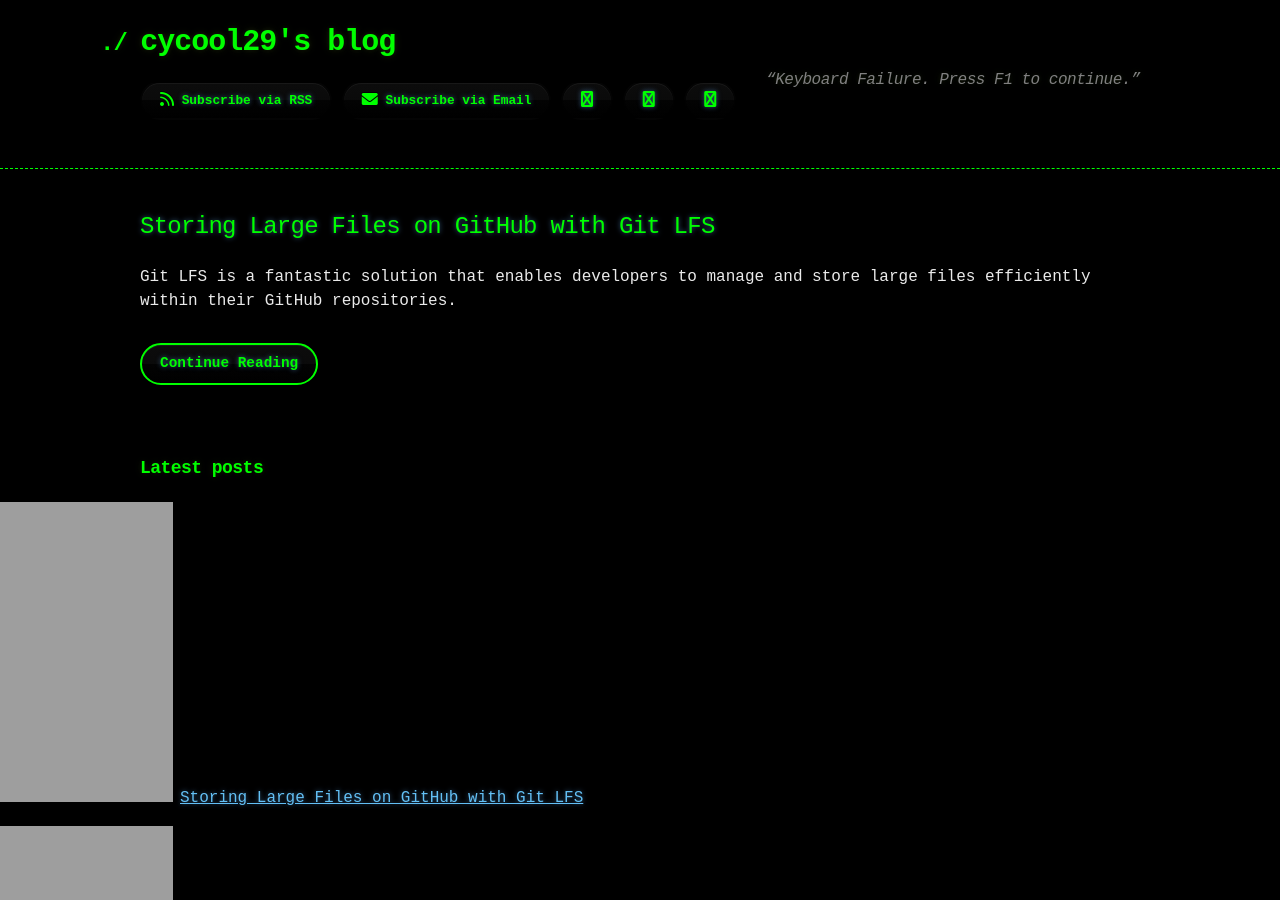
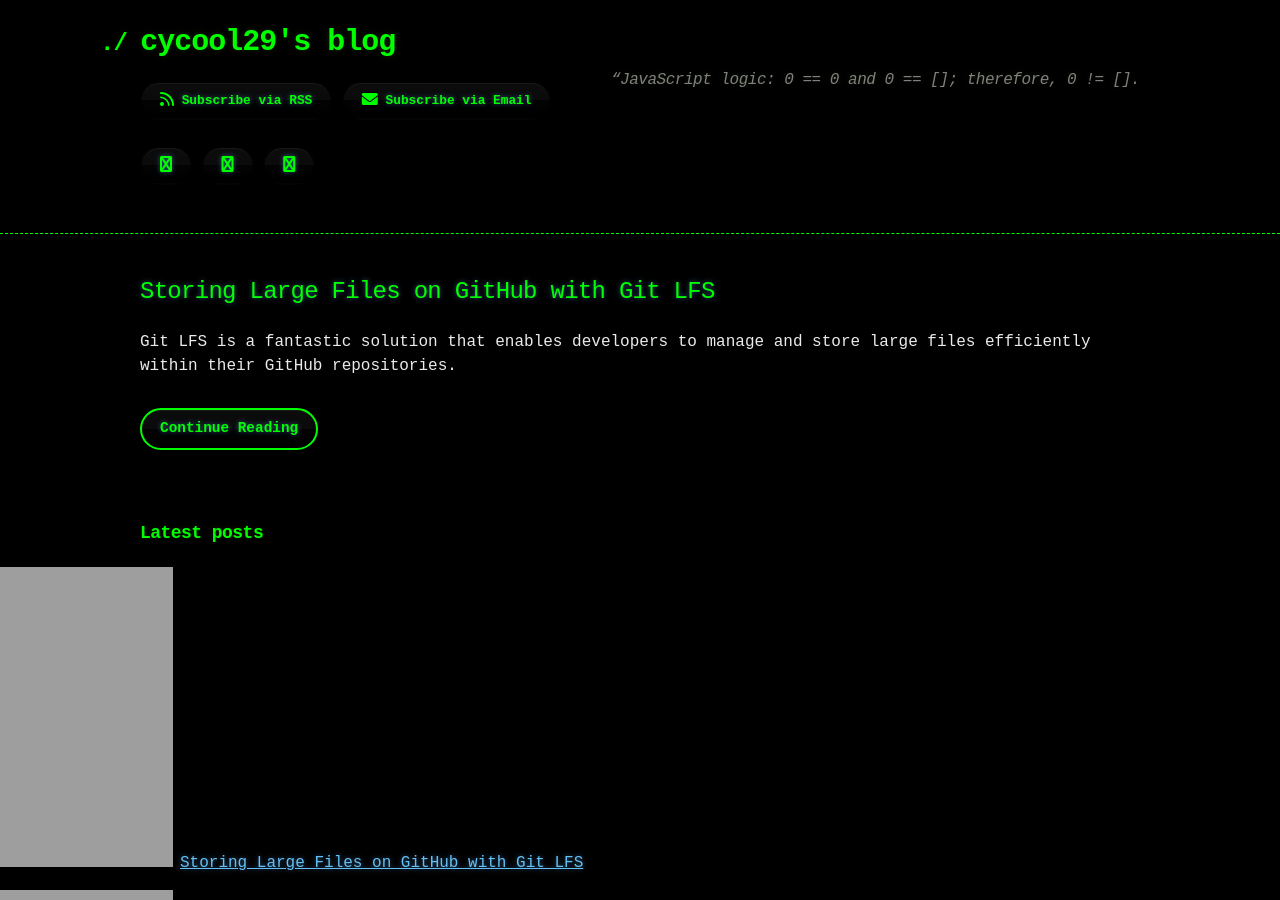
Before and after one commit to cycool29/cycool29.github.io, a Jekyll site: the page built from index.md, in a window 1280 px wide and 900 px high. Built offline with Jekyll 4.4.1, drawn with Linux system fonts in a browser that asks for light colours; a style sheet for code colours, icons or effects is not loaded.

Commit message:
Update quotes

```diff
--- a/_config.yml
+++ b/_config.yml
@@ -1,5 +1,5 @@
 title: cycool29's blog
-description: "“Keyboard Failure. Press F1 to continue.” "
+description: "“JavaScript logic: 0 == 0 and 0 == []; therefore, 0 != []. "
 bio: A high school student. Intermediate in Python, Git, Bash. Learning JavaScript. He/Him. "
 author: cycool29
 url: https://cycool29.github.io
```
